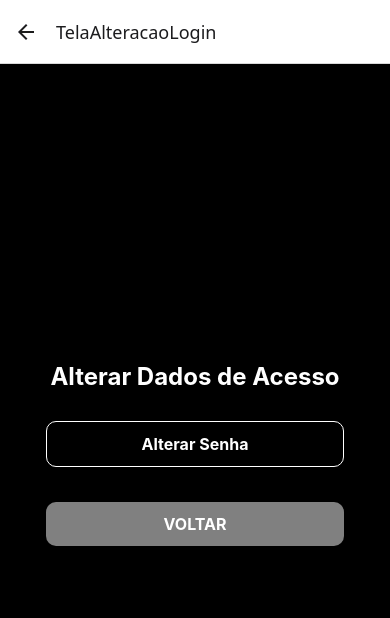
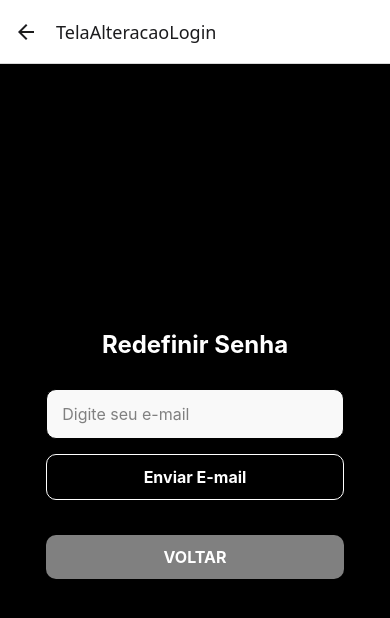
Before and after one commit to rafaeleites/T197_N24CD_Rafael_Leites, a React Native app in the folder projeto_devmoveis/: screen /TelaAlteracaoLogin in a window 390 px wide. Shown: the top 618 px of the page. Built offline with nearby package versions, Linux system fonts and the light colour scheme.

Commit message:
esqueci a senha implementado

```diff
--- a/projeto_devmoveis/screens/TelaAlteracaoLogin.js
+++ b/projeto_devmoveis/screens/TelaAlteracaoLogin.js
@@ -1,20 +1,61 @@
-import React from 'react';
-import { View, Text, StyleSheet, TouchableOpacity } from 'react-native';
-import { useNavigation } from '@react-navigation/native';
+import React, { useState } from 'react';
+import { View, Text, StyleSheet, TouchableOpacity, TextInput, Alert } from 'react-native';
+import { getAuth, sendPasswordResetEmail } from 'firebase/auth';
+import { getDatabase, ref, get } from 'firebase/database';
 
 function TelaAlteracaoLogin() {
-  const navigation = useNavigation();
+  const [email, setEmail] = useState('');
 
-  const handleAlterarSenha = () => {
-    // Lógica para alterar senhaa (implementar futuramente)
-    console.log("Alterar Senha clicado");
+  const handleEnviarEmail = async () => {
+    if (!email) {
+      Alert.alert('Erro', 'Por favor, insira um e-mail válido.');
+      return;
+    }
+
+    try {
+      const db = getDatabase();
+      const adminRef = ref(db, 'administradores'); // Caminho onde os e-mails estão armazenados
+      const snapshot = await get(adminRef);
+
+      if (snapshot.exists()) {
+        const data = snapshot.val();
+        const emailExiste = Object.values(data).some((admin) => admin.email === email);
+
+        if (!emailExiste) {
+          Alert.alert('Erro', 'O e-mail informado não está registrado.');
+          return;
+        }
+
+        // Se o e-mail existir, envia o e-mail de redefinição de senha
+        const auth = getAuth();
+        await sendPasswordResetEmail(auth, email);
+        Alert.alert(
+          'Sucesso',
+          'Um e-mail para redefinição de senha foi enviado. Verifique sua caixa de entrada.'
+        );
+        setEmail(''); // Limpa o campo de e-mail após o envio
+      } else {
+        Alert.alert('Erro', 'Nenhum e-mail registrado foi encontrado.');
+      }
+    } catch (error) {
+      console.error('Erro ao verificar e-mail:', error);
+      Alert.alert('Erro', 'Ocorreu um erro ao verificar o e-mail. Tente novamente.');
+    }
   };
 
   return (
     <View style={styles.container}>
-      <Text style={styles.title}>Alterar Dados de Acesso</Text>
-      <TouchableOpacity style={styles.botao} onPress={() => navigation.navigate('handleAlterarSenha')}>
-        <Text style={styles.textoBotao}>Alterar Senha</Text>
+      <Text style={styles.title}>Redefinir Senha</Text>
+      <TextInput
+        style={styles.input}
+        placeholder="Digite seu e-mail"
+        placeholderTextColor="gray"
+        value={email}
+        onChangeText={setEmail}
+        keyboardType="email-address"
+      />
+      <TouchableOpacity style={styles.botao} onPress={handleEnviarEmail}>
+        <Text style={styles.textoBotao}>Enviar E-mail</Text>
       </TouchableOpacity>
       <TouchableOpacity
         style={styles.botaoVoltar}
@@ -39,6 +80,18 @@ const styles = StyleSheet.create({
     fontWeight: 'bold',
     color: 'white',
     marginBottom: 30,
+  },
+  input: {
+    width: '85%',
+    height: 50,
+    backgroundColor: '#f9f9f9',
+    borderColor: 'black',
+    borderWidth: 1,
+    borderRadius: 10,
+    marginBottom: 15,
+    paddingHorizontal: 15,
+    fontSize: 16,
+    color: 'black',
   },
   botao: {
     backgroundColor: 'black',
--- a/projeto_devmoveis/screens/TelaCadastro.js
+++ b/projeto_devmoveis/screens/TelaCadastro.js
@@ -2,25 +2,33 @@ import React, { useState } from 'react';
 import { View, Text, StyleSheet, TextInput, TouchableOpacity, Alert } from 'react-native';
 import { getAuth, createUserWithEmailAndPassword } from 'firebase/auth';
 import { getDatabase, ref, set } from 'firebase/database';
-import { useNavigation } from '@react-navigation/native'; // Importação do useNavigation
-import { Ionicons } from '@expo/vector-icons'; // Biblioteca de ícones (instale com expo install @expo/vector-icons)
+import { useNavigation } from '@react-navigation/native';
 
 function TelaCadastro() {
   const [nome, setNome] = useState('');
   const [email, setEmail] = useState('');
   const [senha, setSenha] = useState('');
   const [confirmaSenha, setConfirmaSenha] = useState('');
+  const [codigoAutenticacao, setCodigoAutenticacao] = useState('');
 
-  const navigation = useNavigation(); // Hook para navegação
+  const navigation = useNavigation();
+
+  // Código de autenticação definido (idealmente, isso deve vir de um backend seguro)
+  const CODIGO_VALIDO = '123456'; // Substitua por um código real e seguro
 
   const handleCadastro = async () => {
-    if (!nome || !email || !senha || !confirmaSenha) {
+    if (!nome || !email || !senha || !confirmaSenha || !codigoAutenticacao) {
       Alert.alert("Atenção", "Preencha todos os campos.");
       return;
     }
 
     if (senha !== confirmaSenha) {
       Alert.alert("Erro", "As senhas não coincidem.");
+      return;
+    }
+
+    if (codigoAutenticacao !== CODIGO_VALIDO) {
+      Alert.alert("Erro", "Código de autenticação inválido.");
       return;
     }
 
@@ -58,6 +66,7 @@ function TelaCadastro() {
         setEmail('');
         setSenha('');
         setConfirmaSenha('');
+        setCodigoAutenticacao('');
       })
       .catch((error) => {
         console.error("❌ Erro ao salvar dados no Firebase:", error);
@@ -104,6 +113,13 @@ function TelaCadastro() {
         value={confirmaSenha}
         onChangeText={setConfirmaSenha}
         secureTextEntry
+      />
+      <TextInput
+        style={styles.input}
+        placeholder="Código de Autenticação"
+        placeholderTextColor="gray"
+        value={codigoAutenticacao}
+        onChangeText={setCodigoAutenticacao}
       />
 
       <TouchableOpacity style={styles.botao} onPress={handleCadastro}>
```
